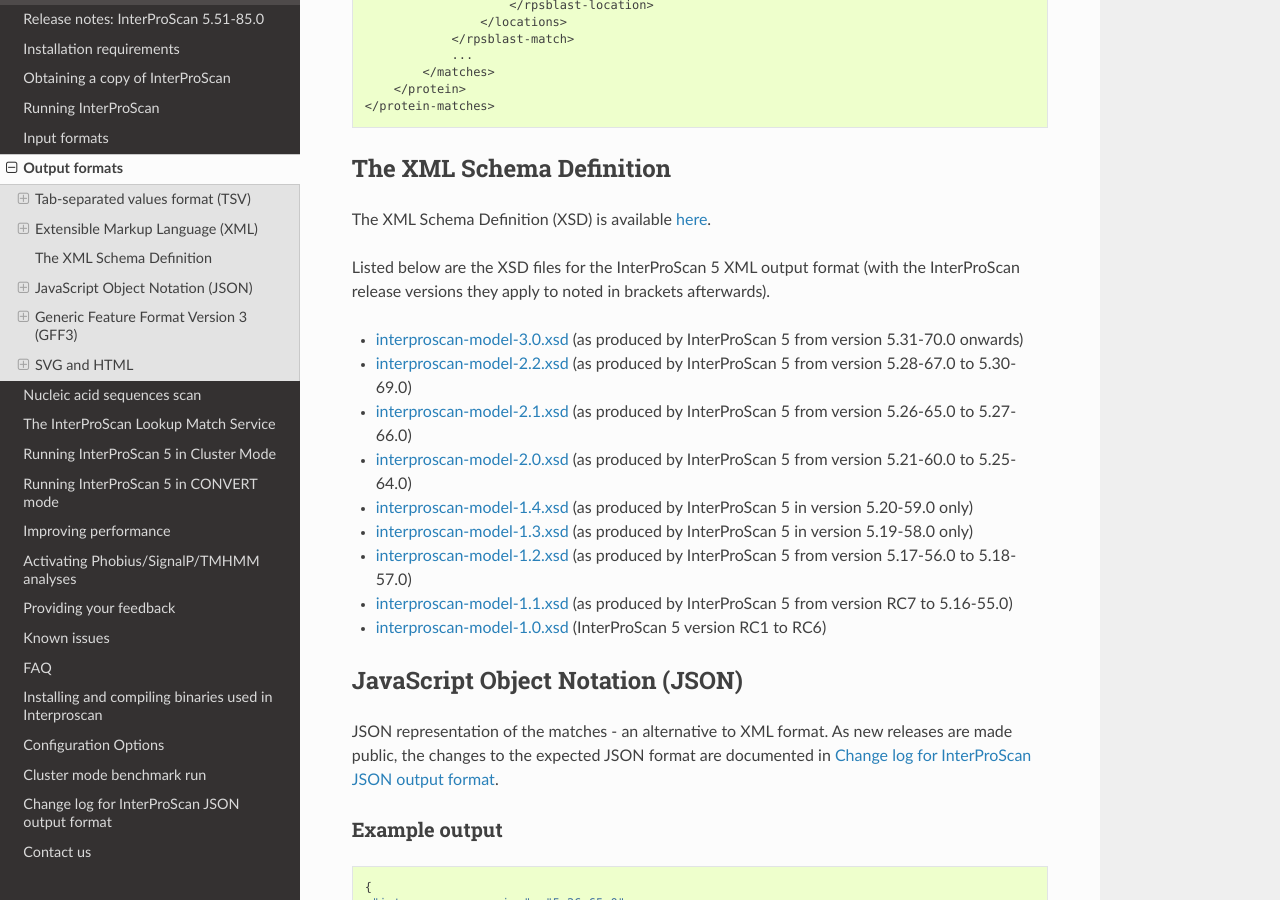
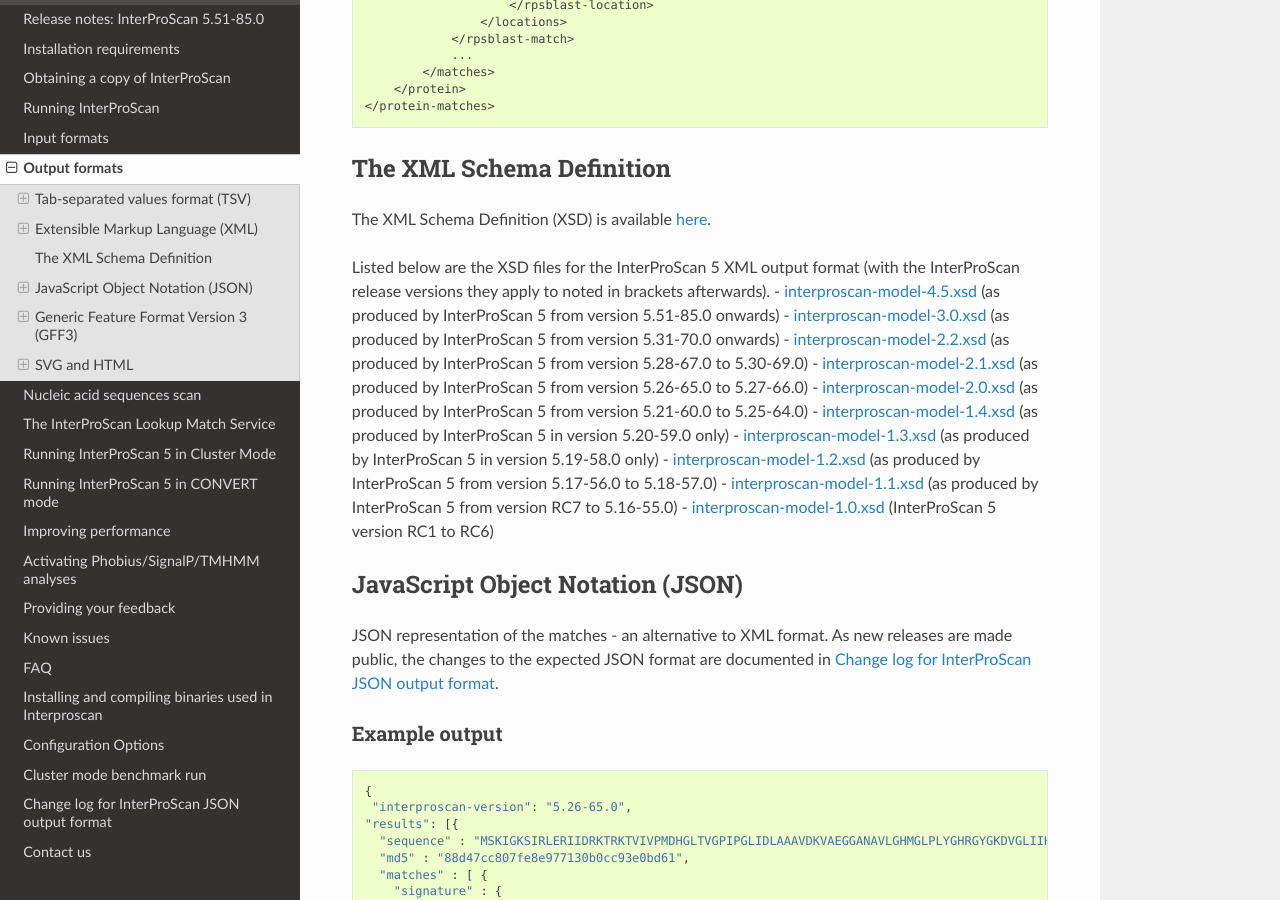
Before and after one commit to ebi-pf-team/interproscan-docs, a Sphinx documentation site: the page built from docs/OutputFormats.rst, in a window 1280 px wide and 900 px high, scrolled down 2832 px. Built offline with Sphinx 7.4.7 and the Read the Docs theme 2.0.0, drawn with Linux system fonts in a browser that asks for light colours.

Commit message:
Update OutputFormats.rst

```diff
--- a/docs/OutputFormats.rst
+++ b/docs/OutputFormats.rst
@@ -162,7 +162,7 @@
 
 
 Listed below are the XSD files for the InterProScan 5 XML output format (with the InterProScan release versions they apply to noted in brackets afterwards).
-
+- `interproscan-model-4.5.xsd <http://ftp.ebi.ac.uk/pub/software/unix/iprscan/5/schemas/interproscan-model-4.5.xsd>`__ (as produced by InterProScan 5 from version 5.51-85.0 onwards)
 - `interproscan-model-3.0.xsd <http://ftp.ebi.ac.uk/pub/software/unix/iprscan/5/schemas/interproscan-model-3.0.xsd>`__ (as produced by InterProScan 5 from version 5.31-70.0 onwards)
 - `interproscan-model-2.2.xsd <http://ftp.ebi.ac.uk/pub/software/unix/iprscan/5/schemas/interproscan-model-2.2.xsd>`__ (as produced by InterProScan 5 from version 5.28-67.0 to 5.30-69.0)
 - `interproscan-model-2.1.xsd <http://ftp.ebi.ac.uk/pub/software/unix/iprscan/5/schemas/interproscan-model-2.1.xsd>`__ (as produced by InterProScan 5 from version 5.26-65.0 to 5.27-66.0)
```
